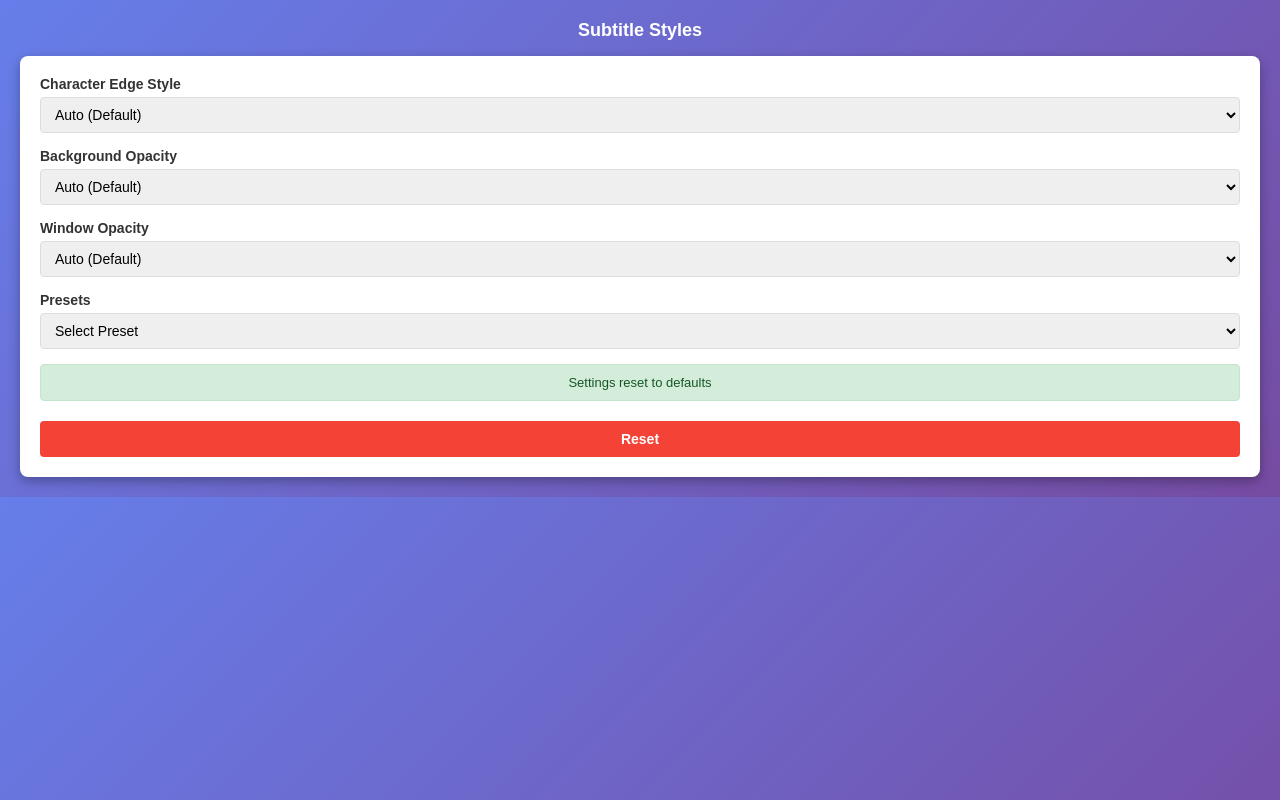
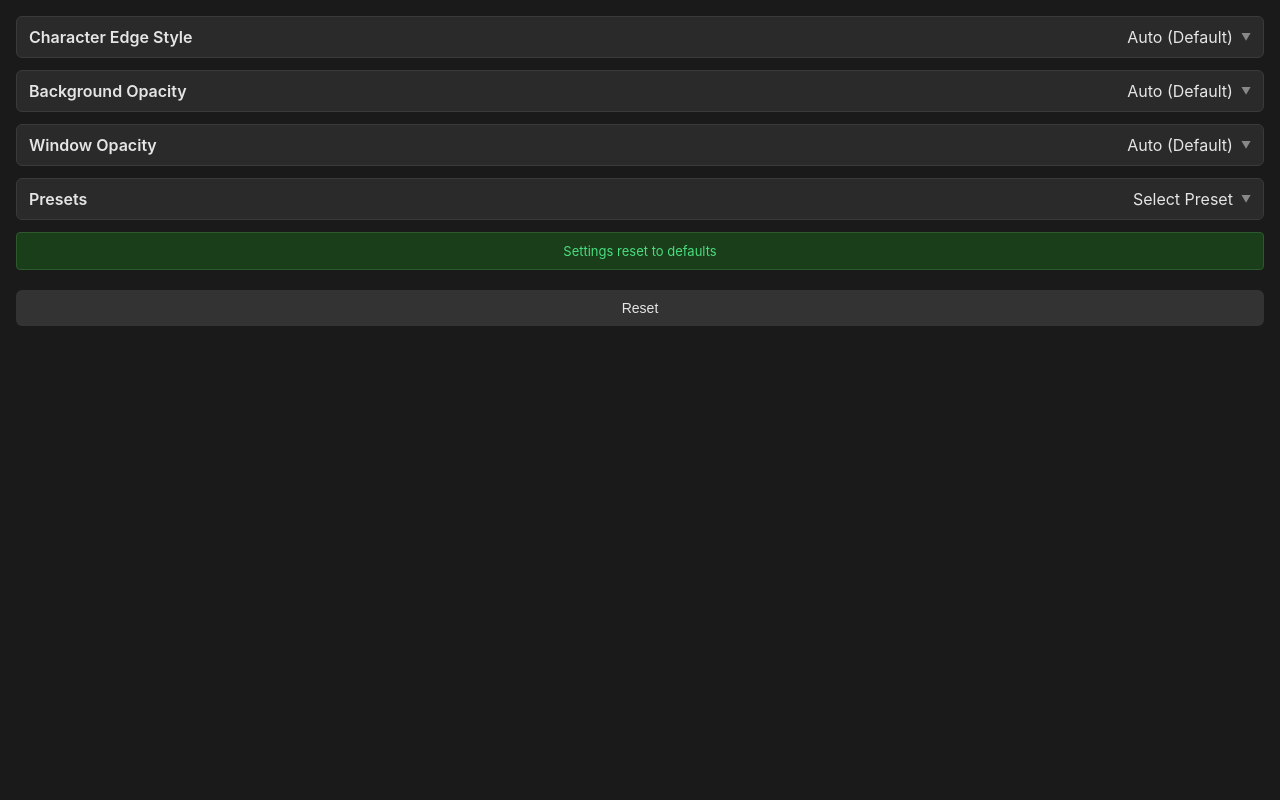
Before and after one commit to Joald/consistent-subtitle-style, a website with bundled scripts: page src/ui/index.html in a window 1280 px wide. Both pictures are taken after a click on the button "Reset". Built offline with nearby package versions, Linux system fonts and the light colour scheme; some packages are replaced by stand-ins of ours.

Commit message:
nicer dropdown

```diff
--- a/src/ui/index.html
+++ b/src/ui/index.html
@@ -8,51 +8,73 @@
 </head>
 <body>
   <div class="container">
-    <h1>Subtitle Styles</h1>
-
     <form id="settings-form">
       <div class="form-group">
-        <label for="character-edge-style">Character Edge Style</label>
-        <select id="character-edge-style">
-          <option value="auto">Auto (Default)</option>
-          <option value="dropshadow">Drop Shadow</option>
-          <option value="none">None</option>
-        </select>
+        <div class="custom-select" data-id="character-edge-style">
+          <div class="select-trigger">
+            <span class="select-name">Character Edge Style</span>
+            <span class="select-value">Auto (Default)</span>
+            <span class="select-arrow">▼</span>
+          </div>
+          <div class="select-options">
+            <div class="select-option" data-value="auto">Auto (Default)</div>
+            <div class="select-option" data-value="dropshadow">Drop Shadow</div>
+            <div class="select-option" data-value="none">None</div>
+          </div>
+        </div>
       </div>
 
       <div class="form-group">
-        <label for="background-opacity">Background Opacity</label>
-        <select id="background-opacity">
-          <option value="auto">Auto (Default)</option>
-          <option value="0">0%</option>
-          <option value="25">25%</option>
-          <option value="50">50%</option>
-          <option value="75">75%</option>
-          <option value="100">100%</option>
-        </select>
+        <div class="custom-select" data-id="background-opacity">
+          <div class="select-trigger">
+            <span class="select-name">Background Opacity</span>
+            <span class="select-value">Auto (Default)</span>
+            <span class="select-arrow">▼</span>
+          </div>
+          <div class="select-options">
+            <div class="select-option" data-value="auto">Auto (Default)</div>
+            <div class="select-option" data-value="0">0%</div>
+            <div class="select-option" data-value="25">25%</div>
+            <div class="select-option" data-value="50">50%</div>
+            <div class="select-option" data-value="75">75%</div>
+            <div class="select-option" data-value="100">100%</div>
+          </div>
+        </div>
       </div>
 
       <div class="form-group">
-        <label for="window-opacity">Window Opacity</label>
-        <select id="window-opacity">
-          <option value="auto">Auto (Default)</option>
-          <option value="0">0%</option>
-          <option value="25">25%</option>
-          <option value="50">50%</option>
-          <option value="75">75%</option>
-          <option value="100">100%</option>
-        </select>
+        <div class="custom-select" data-id="window-opacity">
+          <div class="select-trigger">
+            <span class="select-name">Window Opacity</span>
+            <span class="select-value">Auto (Default)</span>
+            <span class="select-arrow">▼</span>
+          </div>
+          <div class="select-options">
+            <div class="select-option" data-value="auto">Auto (Default)</div>
+            <div class="select-option" data-value="0">0%</div>
+            <div class="select-option" data-value="25">25%</div>
+            <div class="select-option" data-value="50">50%</div>
+            <div class="select-option" data-value="75">75%</div>
+            <div class="select-option" data-value="100">100%</div>
+          </div>
+        </div>
       </div>
 
       <div class="form-group">
-        <label for="preset-select">Presets</label>
-        <select id="preset-select">
-          <option value="">Select Preset</option>
-          <option value="highContrast">High Contrast</option>
-          <option value="cinema">Cinema</option>
-          <option value="minimal">Minimal</option>
-          <option value="accessibility">Accessibility</option>
-        </select>
+        <div class="custom-select" data-id="preset-select">
+          <div class="select-trigger">
+            <span class="select-name">Presets</span>
+            <span class="select-value">Select Preset</span>
+            <span class="select-arrow">▼</span>
+          </div>
+          <div class="select-options">
+            <div class="select-option" data-value="">Select Preset</div>
+            <div class="select-option" data-value="highContrast">High Contrast</div>
+            <div class="select-option" data-value="cinema">Cinema</div>
+            <div class="select-option" data-value="minimal">Minimal</div>
+            <div class="select-option" data-value="accessibility">Accessibility</div>
+          </div>
+        </div>
       </div>
 
       <div id="message" class="message"></div>
--- a/src/ui/popup.ts
+++ b/src/ui/popup.ts
@@ -2,34 +2,48 @@ import type { StorageSettings } from '../types/index.js';
 import { loadSettings, saveSettings, Settings } from '../storage.js';
 import { debug } from '../debug.js';
 
-type CharacterEdgeStyle = StorageSettings['characterEdgeStyle'];
+function setCustomSelectValue(container: HTMLElement | null, value: string): void {
+  if (!container) return;
+  const options = container.querySelectorAll('.select-option');
+  const triggerValue = container.querySelector('.select-value');
+
+  options.forEach(opt => {
+    const el = opt as HTMLElement;
+    if (el.dataset['value'] === value) {
+      el.classList.add('selected');
+      if (triggerValue) {
+        triggerValue.textContent = el.textContent;
+      }
+    } else {
+      el.classList.remove('selected');
+    }
+  });
+}
 
 function populateForm(settings: StorageSettings): void {
-  const characterEdgeStyle = document.getElementById('character-edge-style');
-  const backgroundOpacity = document.getElementById('background-opacity');
-  const windowOpacity = document.getElementById('window-opacity');
+  const characterEdgeStyle = document.querySelector('[data-id="character-edge-style"]');
+  const backgroundOpacity = document.querySelector('[data-id="background-opacity"]');
+  const windowOpacity = document.querySelector('[data-id="window-opacity"]');
 
-  if (characterEdgeStyle instanceof HTMLSelectElement) {
-    characterEdgeStyle.value = settings.characterEdgeStyle || 'auto';
-  }
-  if (backgroundOpacity instanceof HTMLSelectElement) {
-    backgroundOpacity.value = settings.backgroundOpacity || 'auto';
-  }
-  if (windowOpacity instanceof HTMLSelectElement) {
-    windowOpacity.value = settings.windowOpacity || 'auto';
-  }
+  setCustomSelectValue(characterEdgeStyle as HTMLElement, settings.characterEdgeStyle || 'auto');
+  setCustomSelectValue(backgroundOpacity as HTMLElement, settings.backgroundOpacity || 'auto');
+  setCustomSelectValue(windowOpacity as HTMLElement, settings.windowOpacity || 'auto');
 }
 
-
+function getCustomSelectValue(container: HTMLElement | null): string {
+  if (!container) return 'auto';
+  const selected = container.querySelector('.select-option.selected');
+  return selected ? (selected as HTMLElement).dataset['value'] || 'auto' : 'auto';
+}
 
 function collectSettings(): Partial<StorageSettings> {
-  const characterEdgeStyleEl = document.getElementById('character-edge-style');
-  const backgroundOpacityEl = document.getElementById('background-opacity');
-  const windowOpacityEl = document.getElementById('window-opacity');
+  const characterEdgeStyleEl = document.querySelector('[data-id="character-edge-style"]');
+  const backgroundOpacityEl = document.querySelector('[data-id="background-opacity"]');
+  const windowOpacityEl = document.querySelector('[data-id="window-opacity"]');
 
-  const characterEdgeValue = characterEdgeStyleEl instanceof HTMLSelectElement ? characterEdgeStyleEl.value : 'auto';
-  const backgroundOpacityValue = backgroundOpacityEl instanceof HTMLSelectElement ? backgroundOpacityEl.value : 'auto';
-  const windowOpacityValue = windowOpacityEl instanceof HTMLSelectElement ? windowOpacityEl.value : 'auto';
+  const characterEdgeValue = getCustomSelectValue(characterEdgeStyleEl as HTMLElement);
+  const backgroundOpacityValue = getCustomSelectValue(backgroundOpacityEl as HTMLElement);
+  const windowOpacityValue = getCustomSelectValue(windowOpacityEl as HTMLElement);
 
   const tempSettings = new Settings({
     characterEdgeStyle: 'auto',
@@ -111,35 +125,73 @@ async function applyPreset(presetName: string): Promise<void> {
   }
 }
 
+function setupCustomSelects(): void {
+  const selects = document.querySelectorAll('.custom-select');
+
+  selects.forEach(select => {
+    const container = select as HTMLElement;
+    const trigger = container.querySelector('.select-trigger');
+    const options = container.querySelectorAll('.select-option');
+
+    trigger?.addEventListener('click', (e) => {
+      e.stopPropagation();
+      const isOpen = container.classList.contains('open');
+
+      document.querySelectorAll('.custom-select.open').forEach(open => {
+        open.classList.remove('open');
+      });
+
+      if (!isOpen) {
+        container.classList.add('open');
+      }
+    });
+
+    options.forEach(option => {
+      const el = option as HTMLElement;
+      el.addEventListener('click', async () => {
+        const value = el.dataset['value'];
+        const text = el.textContent;
+
+        container.querySelectorAll('.select-option').forEach(opt => {
+          opt.classList.remove('selected');
+        });
+        el.classList.add('selected');
+
+        const valueEl = container.querySelector('.select-value');
+        if (valueEl) valueEl.textContent = text;
+
+        container.classList.remove('open');
+
+        await handleSave();
+
+        if (container.dataset['id'] === 'preset-select' && value) {
+          await applyPreset(value);
+        }
+      });
+    });
+  });
+
+  document.addEventListener('click', () => {
+    document.querySelectorAll('.custom-select.open').forEach(open => {
+      open.classList.remove('open');
+    });
+  });
+}
+
 async function initializePopup(): Promise<void> {
   try {
     const settings = await loadSettings();
     populateForm(settings);
 
+    setupCustomSelects();
+
     const resetBtn = document.getElementById('reset-btn');
-    const presetSelect = document.getElementById('preset-select');
-
     if (resetBtn) {
       resetBtn.addEventListener('click', async (e) => {
         e.preventDefault();
         await handleReset();
       });
     }
-
-    if (presetSelect) {
-      presetSelect.addEventListener('change', async (e) => {
-        const target = e.target;
-        if (!(target instanceof HTMLSelectElement)) return;
-        await applyPreset(target.value);
-      });
-    }
-
-    const inputs = document.querySelectorAll('input, select');
-    inputs.forEach(input => {
-      input.addEventListener('change', async () => {
-        await handleSave();
-      });
-    });
 
   } catch (error) {
     console.error('Failed to initialize popup:', error);
--- a/src/ui/styles.css
+++ b/src/ui/styles.css
@@ -5,58 +5,96 @@
 body {
   margin: 0;
   padding: 0;
-  font-family: Arial, sans-serif;
-  background: linear-gradient(135deg, #667eea 0%, #764ba2 100%);
+  font-family: -apple-system, BlinkMacSystemFont, 'Segoe UI', Roboto, sans-serif;
+  background: #1a1a1a;
   min-width: 300px;
   min-height: 400px;
+  color: #e5e5e5;
 }
 
 .container {
-  padding: 20px;
-}
-
-h1 {
-  margin: 0 0 15px 0;
-  font-size: 18px;
-  color: white;
-  text-align: center;
+  padding: 16px;
 }
 
 #settings-form {
-  background: white;
-  border-radius: 8px;
-  padding: 20px;
-  box-shadow: 0 4px 12px rgba(0, 0, 0, 0.3);
+  background: transparent;
 }
 
 .form-group {
-  margin-bottom: 15px;
+  margin-bottom: 12px;
 }
 
-label {
-  display: block;
-  font-size: 14px;
-  font-weight: 600;
-  color: #333;
-  margin-bottom: 5px;
+.custom-select {
+  position: relative;
+  user-select: none;
 }
 
-input[type="text"],
-input[type="color"],
-input[type="number"],
-select {
-  width: 100%;
-  padding: 8px 10px;
-  border: 1px solid #ddd;
-  border-radius: 4px;
-  font-size: 14px;
-  font-family: inherit;
+.select-trigger {
+  display: flex;
+  align-items: center;
+  padding: 10px 12px;
+  background: #2a2a2a;
+  border: 1px solid #3a3a3a;
+  border-radius: 6px;
+  cursor: pointer;
+  transition: border-color 0.2s;
 }
 
-input[type="color"] {
-  padding: 2px;
-  height: 40px;
+.select-trigger:hover {
+  border-color: #555;
+}
+
+.select-name {
+  font-weight: 600;
+  flex-shrink: 0;
+}
+
+.select-value {
+  flex: 1;
+  text-align: right;
+  margin-right: 8px;
+}
+
+.select-arrow {
+  font-size: 10px;
+  color: #888;
+  transition: transform 0.2s;
+}
+
+.custom-select.open .select-arrow {
+  transform: rotate(180deg);
+}
+
+.select-options {
+  position: absolute;
+  top: 100%;
+  left: 0;
+  right: 0;
+  background: #2a2a2a;
+  border: 1px solid #3a3a3a;
+  border-radius: 6px;
+  margin-top: 4px;
+  overflow: hidden;
+  display: none;
+  z-index: 100;
+}
+
+.custom-select.open .select-options {
+  display: block;
+}
+
+.select-option {
+  padding: 10px 12px;
   cursor: pointer;
+  transition: background 0.15s;
+}
+
+.select-option:hover {
+  background: #3a3a3a;
+}
+
+.select-option.selected {
+  background: #3a3a3a;
 }
 
 .button-group {
@@ -69,29 +107,20 @@ button {
   flex: 1;
   padding: 10px 15px;
   border: none;
-  border-radius: 4px;
+  border-radius: 6px;
   font-size: 14px;
-  font-weight: 600;
+  font-weight: 500;
   cursor: pointer;
   transition: all 0.2s;
 }
 
-#save-btn {
-  background: #4CAF50;
-  color: white;
-}
-
-#save-btn:hover {
-  background: #45a049;
-}
-
 #reset-btn {
-  background: #f44336;
-  color: white;
+  background: #333;
+  color: #e5e5e5;
 }
 
 #reset-btn:hover {
-  background: #da190b;
+  background: #444;
 }
 
 .message {
@@ -104,22 +133,22 @@ button {
 }
 
 .message.success {
-  background: #d4edda;
-  color: #155724;
-  border: 1px solid #c3e6cb;
+  background: #1a3d1a;
+  color: #4ade80;
+  border: 1px solid #2d5a2d;
   display: block !important;
 }
 
 .message.error {
-  background: #f8d7da;
-  color: #721c24;
-  border: 1px solid #f5c6cb;
+  background: #3d1a1a;
+  color: #f87171;
+  border: 1px solid #5a2d2d;
   display: block !important;
 }
 
 .message.info {
-  background: #e7f3ff;
-  color: #0c5460;
-  border: 1px solid #b3d4fc;
+  background: #1a2a3d;
+  color: #60a5fa;
+  border: 1px solid #2d3a5a;
   display: block !important;
 }
```
